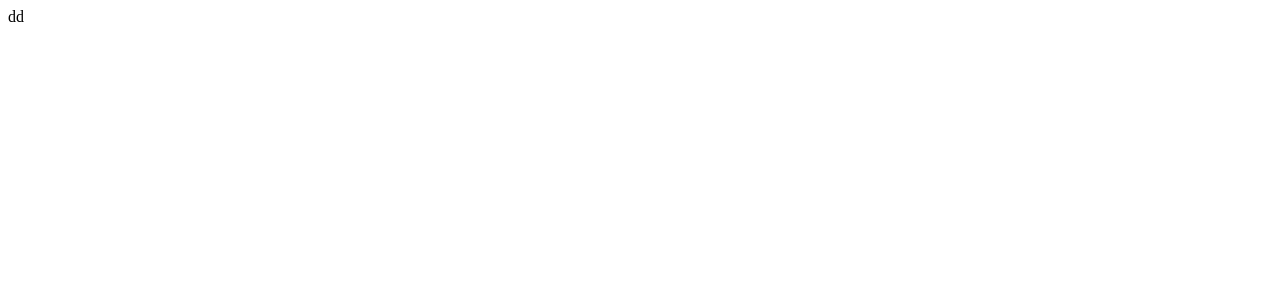
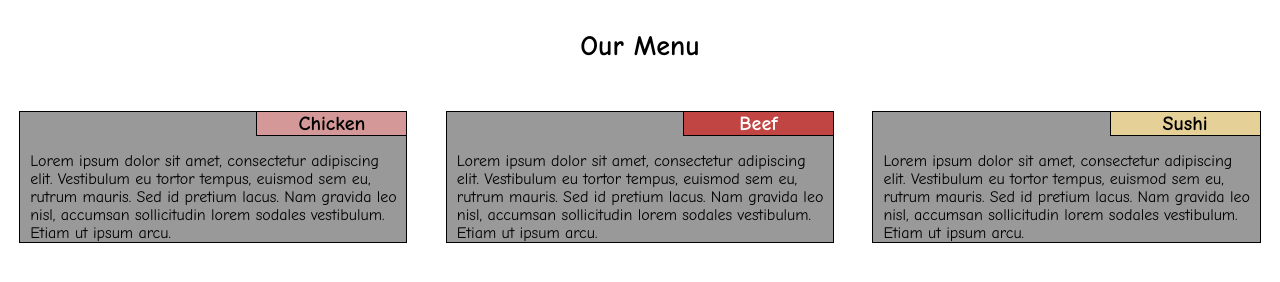
Before and after one commit to nomademoiselle/coursera-test, a plain HTML site: page module2-solution/index.html in a window 1280 px wide. Drawn offline with Linux system fonts and the light colour scheme.

Commit message:
commit assignment

```diff
--- /dev/null
+++ b/module2-solution/css/style.css
@@ -0,0 +1,135 @@
+/********** Base styles **********/
+
+* {
+  box-sizing: border-box;
+  margin: 0;
+  padding: 0;
+}
+
+body {
+  background-color: white;
+  font-family: "Comic Sans MS", sans-serif;
+  font-size: 100%
+}
+
+#menu {
+  font-size: 1.75em;
+  text-align: center;
+  margin: 30px
+}
+
+
+.dbox {
+  background-color: #999999;
+  color: black;
+  padding: 0px 0px 0px 10px;
+  border: 1px solid black;
+  margin: 1.5%;
+  width: 30.33%;
+  float: left;
+  overflow: auto;
+
+}
+.dbox p {
+  margin-top: 40px
+}
+
+
+#chicken {
+  background-color: #D59898;
+  font-size: 1.25em;
+  text-align: center;
+  color: black;
+  padding: 0px;
+  border: 1px solid black;
+  border-top: none;
+  border-right: none;
+  float: right;
+  margin: 0px;
+  width: 150px;
+
+}
+
+#beef {
+  background-color: #C14543;
+  font-size: 1.25em;
+  text-align: center;
+  color: white;
+  padding: 0px;
+  border: 1px solid black;
+  border-top: none;
+  border-right: none;
+  float: right;
+  margin: 0px;
+  width: 150px;
+}
+
+#sushi {
+  background-color: #E5D198;
+  font-size: 1.25em;
+  text-align: center;
+  color: black;
+  padding: 0px;
+  border: 1px solid black;
+  border-top: none;
+  border-right: none;
+  float: right;
+  margin: 0px;
+  width: 150px;
+
+}
+
+
+
+
+/* Simple Responsive Framework. */
+.row {
+  width: 100%;
+}
+
+
+/********** Desktop devices only **********/
+/*Each of the 3 sections should take up equal amount of space on the screen.
+As you make the browser window wider or narrower, each section should become wider or narrower.
+(Hint: use percentages to define width and use the 'float' property. See Lecture 24)*/
+
+@media (min-width: 992px) {
+}
+
+/********** Tablet devices only **********/
+/*the first 2 sections should be in the first row and be of equal size.
+The 3rd section should be in the second row and take up the entire row by itself.*/
+
+@media (min-width: 768px) and (max-width: 991px) {
+  #box-chicken {
+    margin: 1.5%;
+    width: 47%;
+  }
+
+  #box-beef {
+    margin: 1.5%;
+    width: 47%;;
+  }
+  #box-sushi {
+    width: 97%;
+  }
+}
+
+
+/********** Mobile devices only **********/
+/*each section should take up the entire row.*/
+
+@media (max-width: 767px) {
+  #box-chicken {
+    width: 97%;
+  }
+
+  #box-beef {
+    width: 97%;
+    float: left;
+  }
+  #box-sushi {
+    width: 97%;
+    float: left;
+  }
+}
--- a/module2-solution/index.html
+++ b/module2-solution/index.html
@@ -1 +1,41 @@
-dd
+<!DOCTYPE html>
+<html>
+  <head>
+    <meta charset="utf-8">
+    <title>Browser title</title>
+
+<link rel=stylesheet href="css/style.css">
+
+  </head>
+  <body>
+    <h1 id="menu">Our Menu</h1>
+
+    <!-- sections shows all in only one row in the desktop view -->
+    <!-- Section title region: Each section should have a section title region that is always positioned
+    at the top right corner of the section no matter the view (desktop, tablet or mobile).
+    (Hint: use relative and absolute positioning and offsets as discussed in Lecture 22.) -->
+
+    <div>
+      <section class="dbox" id="box-chicken">
+        <h2 id="chicken">Chicken</h2>
+        <p>
+          Lorem ipsum dolor sit amet, consectetur adipiscing elit. Vestibulum eu tortor tempus, euismod sem eu, rutrum mauris. Sed id pretium lacus. Nam gravida leo nisl, accumsan sollicitudin lorem sodales vestibulum. Etiam ut ipsum arcu.
+        </p>
+      </section>
+
+      <section class="dbox" id="box-beef">
+        <h2 id="beef">Beef</h2>
+        <p>
+          Lorem ipsum dolor sit amet, consectetur adipiscing elit. Vestibulum eu tortor tempus, euismod sem eu, rutrum mauris. Sed id pretium lacus. Nam gravida leo nisl, accumsan sollicitudin lorem sodales vestibulum. Etiam ut ipsum arcu.      </p>
+      </section>
+
+      <section class="dbox" id="box-sushi">
+        <h2 id="sushi">Sushi</h2>
+        <p>
+          Lorem ipsum dolor sit amet, consectetur adipiscing elit. Vestibulum eu tortor tempus, euismod sem eu, rutrum mauris. Sed id pretium lacus. Nam gravida leo nisl, accumsan sollicitudin lorem sodales vestibulum. Etiam ut ipsum arcu.      </p>
+      </section>
+  </div>
+
+
+  </body>
+</html>
```
